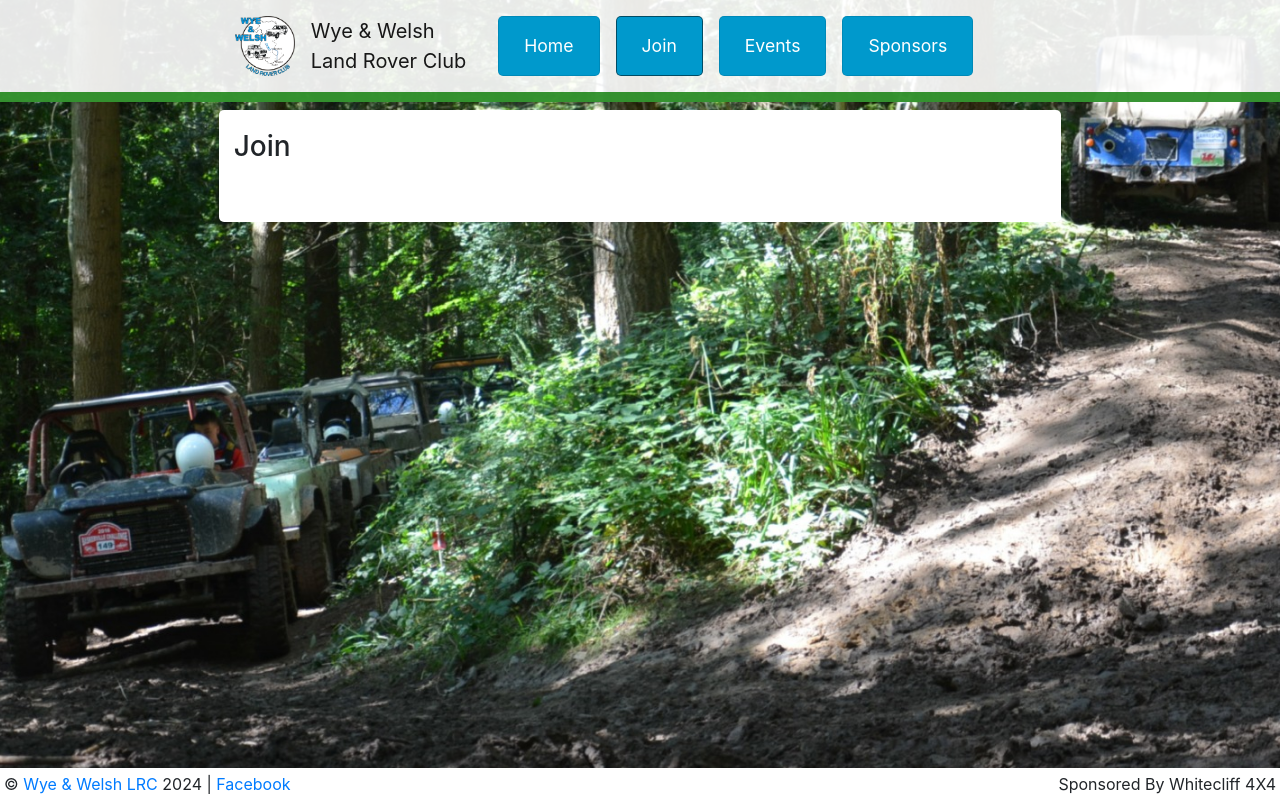
After one commit to wwlrc/website, a PHP site: template templates/pages/join.html.twig in a window 1280 px wide. The commit adds this page. Run offline with PHP 8.4, Linux system fonts and the light colour scheme; the template is opened without the code that fills it, so the values that code supplies are empty; some libraries are stand-ins or nearby versions.

Commit message:
Add join and sponsor pages

```diff
--- a/routes/index.php
+++ b/routes/index.php
@@ -5,3 +5,9 @@ $app->router->get('', function () {
 
     $controller->page();
 });
+
+$app->router->get('/join', function () {
+    $controller = new Wwlrc\Website\Controller\JoinController($this);
+
+    $controller->page();
+});
--- a/src/Controller/IndexController.php
+++ b/src/Controller/IndexController.php
@@ -4,11 +4,6 @@ namespace Wwlrc\Website\Controller;
 
 class IndexController extends AbstractController {
     public function page() {
-
-        $src = $this->app->getTemplatePath() . "index.php";
-
-        include($this->app->getTemplatePath() . $parent . "abstract/main.php");
-
         print $this->app->view->render('pages/index.html.twig');
     }
 }
--- a/templates/pages/abstract/main.html.twig
+++ b/templates/pages/abstract/main.html.twig
@@ -156,13 +156,10 @@
         </div>
     </div>
 
-    <div class="footer">
-        <div class="row justify-content-center" style="margin: 0px;">
-            <div class="<?php print($breakpoints); ?>" style="background:white;">
-            &copy; <a href="https://wwlrc.co.uk">Wye & Welsh LRC</a> <?php echo date("Y"); ?>
-            </div>
-        </div>
-    </div>
+    <div class="footer p-1" style="background:white;">
+        &copy; <a href="https://wwlrc.co.uk">Wye & Welsh LRC</a> {{ "now" | date("Y") }} | <a href="https://www.facebook.com/profile.php?id=100088336113035">Facebook</a>
+        <a class="float-right">Sponsored By <span class="js-sponsor"></span></a>
+   </div>
         <!-- Optional JavaScript -->
         <!-- jQuery first, then Popper.js, then Bootstrap JS -->
         <script src="https://code.jquery.com/jquery-3.2.1.slim.min.js"
@@ -174,6 +171,48 @@
         <script src="https://maxcdn.bootstrapcdn.com/bootstrap/4.0.0/js/bootstrap.min.js"
             integrity="sha384-JZR6Spejh4U02d8jOt6vLEHfe/JQGiRRSQQxSfFWpi1MquVdAyjUar5+76PVCmYl"
             crossorigin="anonymous"></script>
+
+    <script>
+        var sponsors = [
+            "Chris Hillman",
+            "Caldicot Windows & Building Services",
+            "Abergavenny Brake & Clutch",
+            "Foundry 4x4",
+            "Muddy Series 4X4 Parts",
+            "Whitecliff 4X4"
+        ];
+
+        function shuffle(array) {
+            let currentIndex = array.length,  randomIndex;
+
+            // While there remain elements to shuffle.
+            while (currentIndex != 0) {
+
+                // Pick a remaining element.
+                randomIndex = Math.floor(Math.random() * currentIndex);
+                currentIndex--;
+
+                // And swap it with the current element.
+                [array[currentIndex], array[randomIndex]] = [
+                array[randomIndex], array[currentIndex]];
+            }
+
+            return array;
+        }
+
+        shuffle(sponsors)
+
+        var sponsor_index = -1
+
+        function changeSponsor() {
+            sponsor_index = (sponsor_index + 1) % sponsors.length
+
+            $('.js-sponsor').html(sponsors[sponsor_index])
+        }
+
+        changeSponsor();
+        setInterval(changeSponsor, 5000);
+    </script>
 </body>
 
 </html>
--- /dev/null
+++ b/templates/pages/join.html.twig
@@ -0,0 +1,11 @@
+{% extends "pages/abstract/main.html.twig" %}
+
+{% set page_title = "Join" %}
+{% set page_description = "Welcome to the Wye & Welsh Land Rover Club website. Visit this website to see the latest news, events and photos." %}
+{% set page_canonical = "https://wwlrc.co.uk/join" %}
+
+{% block content %}
+
+<h3>Join</h3>
+
+{% endblock %}
--- a/templates/pages/partials/navbar.html.twig
+++ b/templates/pages/partials/navbar.html.twig
@@ -14,8 +14,8 @@
                 <li class="nav-item m-2 {% if page_title == "Home" %}active{% endif %}">
                     <a class=" nav-custom nav-link" href="./">Home</a>
                 </li>
-                <li class="nav-item m-2">
-                    <a class=" nav-custom nav-link" href="./">Join</a>
+                <li class="nav-item m-2 {% if page_title == "Join" %}active{% endif %}">
+                    <a class=" nav-custom nav-link" href="./join">Join</a>
                 </li>
                 <li class="nav-item m-2" >
                     <a class=" nav-custom nav-link" target="_blank" href="https://spanner.wwlrc.co.uk/">Events</a>
```
Also changed, not shown: src/Controller/JoinController.php (added, +9 -0 lines).
